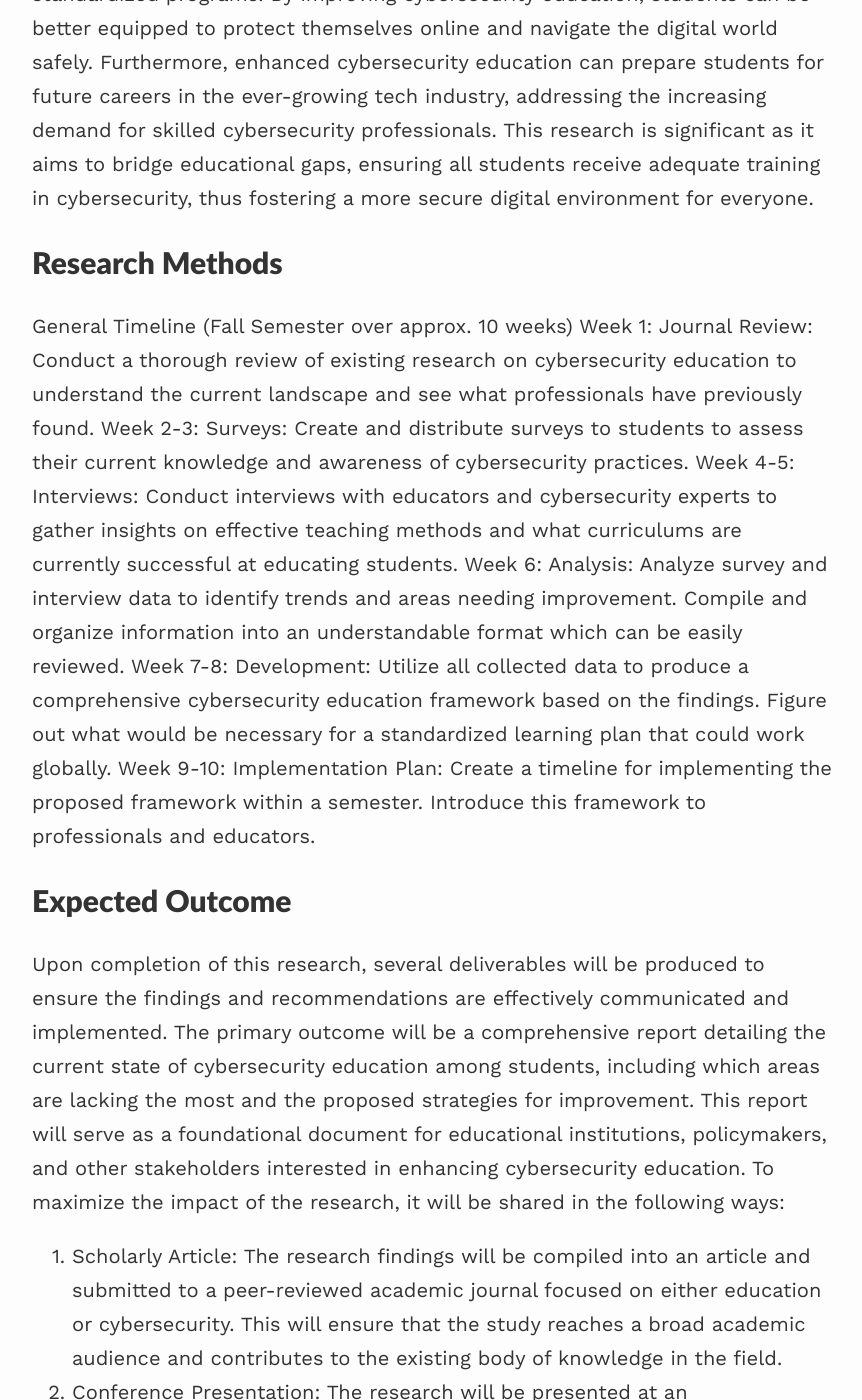
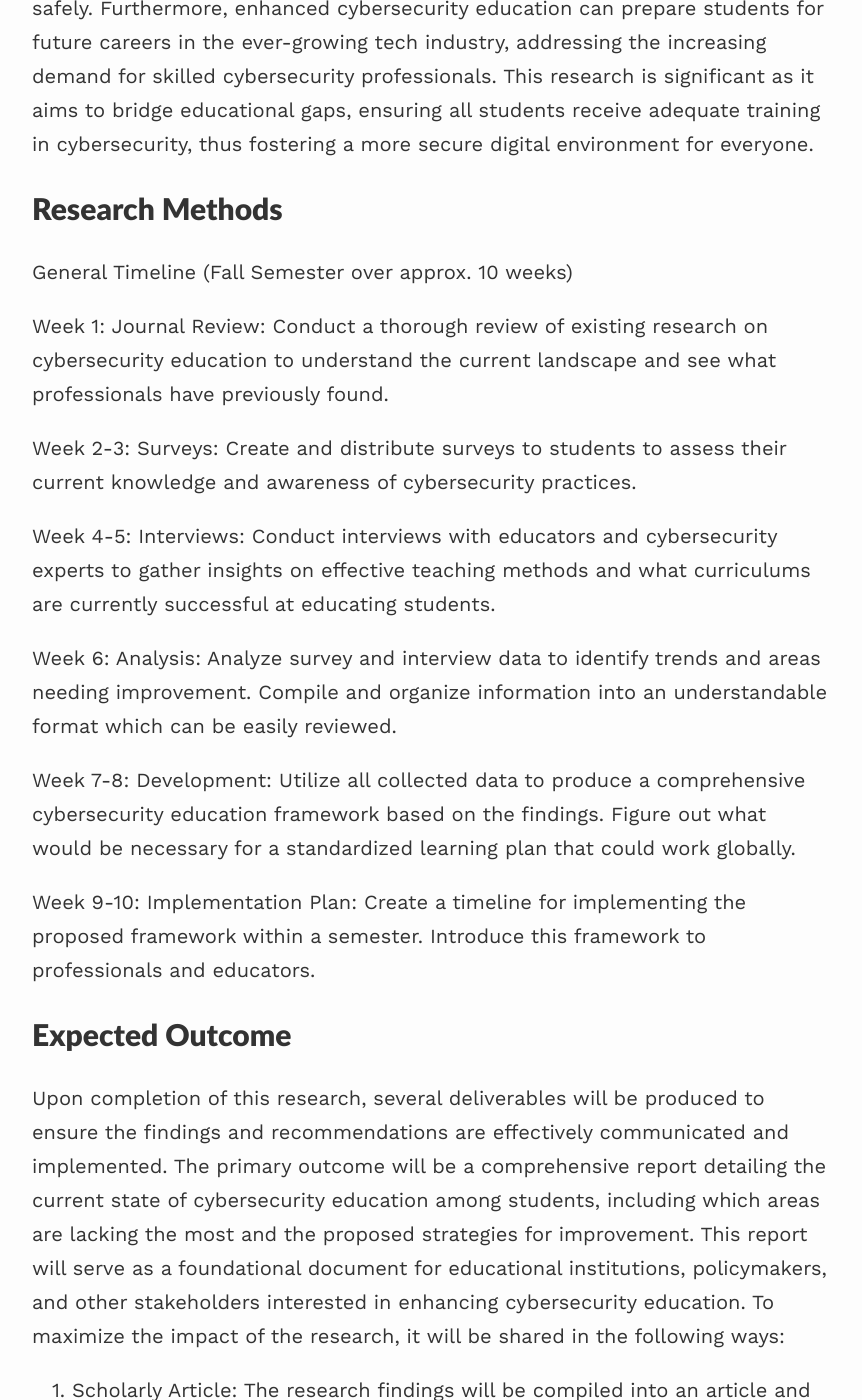
Before and after one commit to jackdmiller/jackdmiller.github.io, a Jekyll site: the page built from _projects/longerProjectTitle.md, in a window 1280 px wide and 1400 px high, scrolled down 1803 px. Shown: the whole window, without its empty margins (208-1070 px from the left). Built offline with Jekyll 4.4.1, drawn with Linux system fonts in a browser that asks for light colours; nearby versions of some CDN libraries; part of the change alters nothing that is shown; some of the changed text lies outside the part shown.

```diff
--- a/_projects/longerProjectTitle.md
+++ b/_projects/longerProjectTitle.md
@@ -3,11 +3,6 @@ layout: post
 title: Mini Proposal Assignment
 description: ENC 3241 Project
 ---
-
-Example modified from [here](http://www.unexpected-vortices.com/sw/rippledoc/quick-markdown-example.html){:target="_blank"}.
-
-
-
 This mini research proposal, titled "Securing our Digital Future: Enhancing Cybersecurity Education Among Students," serves as a sample for my professional writing skills and ability to address critical issues in a structured and comprehensive manner. The project aims to evaluate the current state of cybersecurity education, identify knowledge gaps among students, and develop strategies to enhance their cybersecurity skills. By ensuring students meet a standard level of cybersecurity knowledge, this proposal not only seeks to protect them from digital threats but also prepares them for future careers in an ever-evolving world.
 
 The proposal showcases my proficiency in conducting thorough research, analyzing data, and presenting findings in a clear and concise format. It involves a systematic approach, including journal reviews, surveys, interviews, and the development of an education framework, demonstrating my ability to manage complex projects and produce actionable insights. The expected outcomes, such as detailed reports, academic articles, conference presentations, and workshops, highlight my commitment to effective communication and knowledge dissemination. This assignment showcases my professional writing capabilities as well as my ability to solve problems.
@@ -46,25 +41,31 @@ Research Methods
 ============
 
 General Timeline (Fall Semester over approx. 10 weeks)
+
 Week 1:
 Journal Review: Conduct a thorough review of existing research on cybersecurity
 education to understand the current landscape and see what professionals have previously
 found.
+
 Week 2-3:
 Surveys: Create and distribute surveys to students to assess their current knowledge and
 awareness of cybersecurity practices.
+
 Week 4-5:
 Interviews: Conduct interviews with educators and cybersecurity experts to gather
 insights on effective teaching methods and what curriculums are currently successful at
 educating students.
+
 Week 6:
 Analysis: Analyze survey and interview data to identify trends and areas needing
 improvement. Compile and organize information into an understandable format which
 can be easily reviewed.
+
 Week 7-8:
 Development: Utilize all collected data to produce a comprehensive cybersecurity
 education framework based on the findings. Figure out what would be necessary for a
 standardized learning plan that could work globally.
+
 Week 9-10:
 Implementation Plan: Create a timeline for implementing the proposed framework
 within a semester. Introduce this framework to professionals and educators.
```
